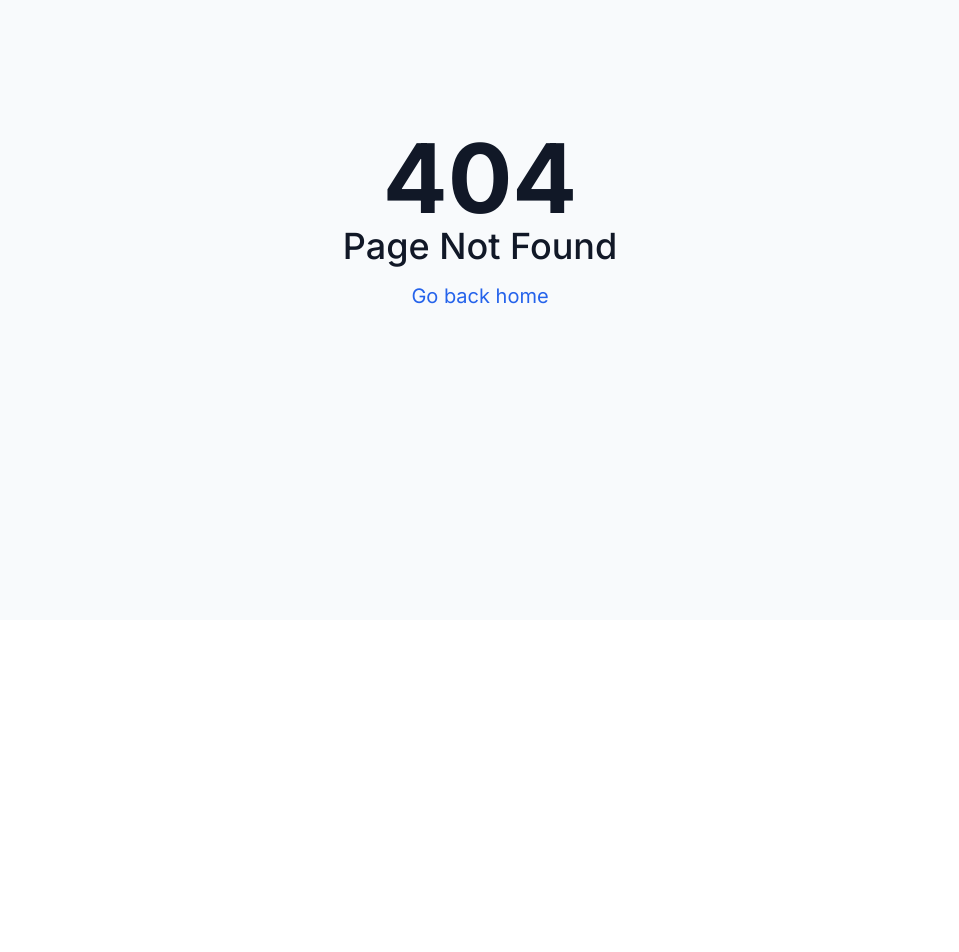
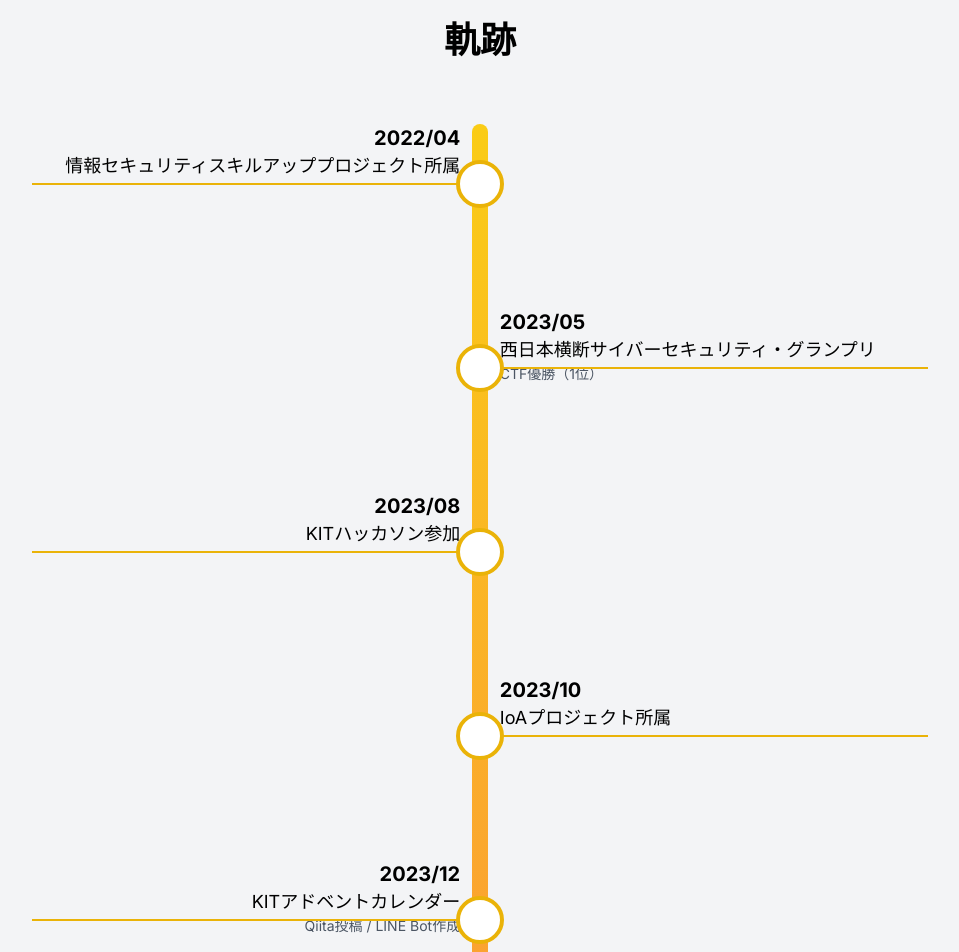
Before and after one commit to uyukigakata/uyukigakata_Profile, a Next.js app: page /activities in a window 1280 px wide. Before the commit this address had no page. Shown: the part 180-1132 px from the top of the page, without its empty margins (160-1119 px from the left). Before the commit the page ends 800 px from the top, so only its background shows below. Built offline with nearby package versions, Linux system fonts and the light colour scheme.

Commit message:
活動履歴追加

```diff
--- /dev/null
+++ b/src/app/(main)/(activities)/activities/page.tsx
@@ -0,0 +1,10 @@
+import ActivityTimeline from "@/components/ActivityTimeline";
+import activities from "@/data/activities.json";
+
+export default function ActivitiesPage() {
+  return (
+    <main className="min-h-screen bg-gray-100 py-10">
+      <ActivityTimeline items={activities} />
+    </main>
+  );
+}
--- a/src/app/(main)/layout.tsx
+++ b/src/app/(main)/layout.tsx
@@ -7,29 +7,45 @@ import NavFooter from "@/components/SideMenu/NavFooter/NavFooter";
 
 // ローディングアニメーションコンポーネント
 const LoadingScreen = ({ onComplete }: { onComplete: () => void }) => {
+  const [dots, setDots] = useState<
+    { left: number; top: number; delay: number; duration: number }[]
+  >([]);
+
   useEffect(() => {
+    // ランダム値はクライアントでのみ生成
+    const generated = Array.from({ length: 20 }).map(() => ({
+      left: Math.random() * 100,
+      top: Math.random() * 100,
+      delay: Math.random() * 2,
+      duration: 2 + Math.random() * 2,
+    }));
+    setDots(generated);
+
     const timer = setTimeout(() => {
       onComplete();
     }, 2500);
+
     return () => clearTimeout(timer);
   }, [onComplete]);
 
   return (
     <div className="fixed inset-0 bg-gradient-to-br from-emerald-900 via-teal-800 to-emerald-700 flex items-center justify-center z-50">
       <div className="absolute inset-0 overflow-hidden">
-        {[...Array(20)].map((_, i) => (
+        {dots.map((dot, i) => (
           <div
             key={i}
             className="absolute w-2 h-2 bg-emerald-300 rounded-full opacity-30 animate-pulse"
             style={{
-              left: `${Math.random() * 100}%`,
-              top: `${Math.random() * 100}%`,
-              animationDelay: `${Math.random() * 2}s`,
-              animationDuration: `${2 + Math.random() * 2}s`
+              left: `${dot.left}%`,
+              top: `${dot.top}%`,
+              animationDelay: `${dot.delay}s`,
+              animationDuration: `${dot.duration}s`,
             }}
           />
         ))}
       </div>
+
+      {/* 以下そのまま */}
 
       <div className="text-center z-10">
         <div className="mb-8">
--- /dev/null
+++ b/src/components/ActivityTimeline.tsx
@@ -0,0 +1,70 @@
+'use client';
+
+type Activity = {
+  date: string;
+  title: string;
+  description?: string;
+  side: "left" | "right";
+};
+
+type Props = {
+  items: Activity[];
+};
+
+export default function ActivityTimeline({ items }: Props) {
+  return (
+    <section className="relative w-full py-20">
+      <h2 className="mb-16 text-center text-4xl font-extrabold">
+        軌跡
+      </h2>
+
+      <div className="relative mx-auto max-w-5xl px-4">
+        {/* 中央ライン */}
+        <div className="absolute left-1/2 top-0 h-full w-4 -translate-x-1/2 rounded-full bg-gradient-to-b from-yellow-400 via-orange-400 to-orange-600" />
+
+        <div className="flex flex-col gap-16">
+          {items.map((item, i) => {
+            const isLeft = item.side === "left";
+
+            return (
+              <div key={i} className="relative min-h-[120px]">
+                {/* 丸 */}
+                <div className="absolute left-1/2 top-1/2 z-10 h-12 w-12 -translate-x-1/2 -translate-y-1/2 rounded-full border-4 border-yellow-500 bg-white" />
+
+                {isLeft ? (
+                  <>
+                    <div className="mr-[52%] text-right">
+                      <p className="text-xl font-bold">{item.date}</p>
+                      <p className="text-lg">{item.title}</p>
+                      {item.description && (
+                        <p className="text-sm text-gray-600">
+                          {item.description}
+                        </p>
+                      )}
+                    </div>
+
+                    <div className="absolute left-1/2 top-1/2 h-[2px] w-[calc(50%-3rem)] -translate-x-full -translate-y-1/2 bg-yellow-500" />
+                  </>
+                ) : (
+                  <>
+                    <div className="ml-[52%] text-left">
+                      <p className="text-xl font-bold">{item.date}</p>
+                      <p className="text-lg">{item.title}</p>
+                      {item.description && (
+                        <p className="text-sm text-gray-600">
+                          {item.description}
+                        </p>
+                      )}
+                    </div>
+
+                    <div className="absolute left-1/2 top-1/2 h-[2px] w-[calc(50%-3rem)] -translate-y-1/2 bg-yellow-500" />
+                  </>
+                )}
+              </div>
+            );
+          })}
+        </div>
+      </div>
+    </section>
+  );
+}
--- a/src/components/SideMenu/NavList/NavList.tsx
+++ b/src/components/SideMenu/NavList/NavList.tsx
@@ -1,5 +1,5 @@
 import { FaPen } from "react-icons/fa6";
-import { FaHome } from "react-icons/fa";
+import { FaHome, FaHistory } from "react-icons/fa";
 import NavItem from "./NavItem/NavItem";
 import { FaAward } from "react-icons/fa6";
 import { MdDeveloperMode } from "react-icons/md";
@@ -43,6 +43,12 @@ const NavList = () => {
         },
         {
             id: 5,
+            label: 'activities',
+            link: '/activities',
+            icon: <FaHistory className="size-3" />
+        },
+        {
+            id: 6,
             label: 'awords',
             link: '/awords',
             icon: <FaAward className="size-3" />
--- /dev/null
+++ b/src/data/activities.json
@@ -0,0 +1,72 @@
+[
+  {
+    "date": "2022/04",
+    "title": "情報セキュリティスキルアッププロジェクト所属",
+    "side": "left"
+  },
+  {
+    "date": "2023/05",
+    "title": "西日本横断サイバーセキュリティ・グランプリ",
+    "description": "CTF優勝（1位）",
+    "side": "right"
+  },
+  {
+    "date": "2023/08",
+    "title": "KITハッカソン参加",
+    "side": "left"
+  },
+  {
+    "date": "2023/10",
+    "title": "IoAプロジェクト所属",
+    "side": "right"
+  },
+  {
+    "date": "2023/12",
+    "title": "KITアドベントカレンダー",
+    "description": "Qiita投稿 / LINE Bot作成",
+    "side": "left"
+  },
+  {
+    "date": "2024/04",
+    "title": "スキルアッププロジェクト幹部",
+    "description": "IoA運営 / Unity班指導",
+    "side": "right"
+  },
+  {
+    "date": "2024/06",
+    "title": "SecHack365参加",
+    "description": "炎上検知システム開発",
+    "side": "left"
+  },
+  {
+    "date": "2025/05",
+    "title": "勤怠管理システム作成",
+    "side": "right"
+  },
+  {
+    "date": "2025/06",
+    "title": "Interop2025発表",
+    "side": "left"
+  },
+  {
+    "date": "2025/08",
+    "title": "セキュリティキャンプ全国大会",
+    "side": "right"
+  },
+ {
+    "date": "2025/08",
+    "title": "iCTSC予選突破",
+    "side": "left"
+  },
+   {
+    "date": "2025/08",
+    "title": "県警訪問",
+    "side": "right"
+  },
+  {
+    "date": "2026/03",
+    "title": "iCTSC決勝",
+    "description": "13位 / 15チーム",
+    "side": "left"
+  }
+]
--- a/src/data/product.json
+++ b/src/data/product.json
@@ -1,4 +1,6 @@
 {
+    "2026":[
+    ],
     "2025": [
     ],
     "2024": [
```
